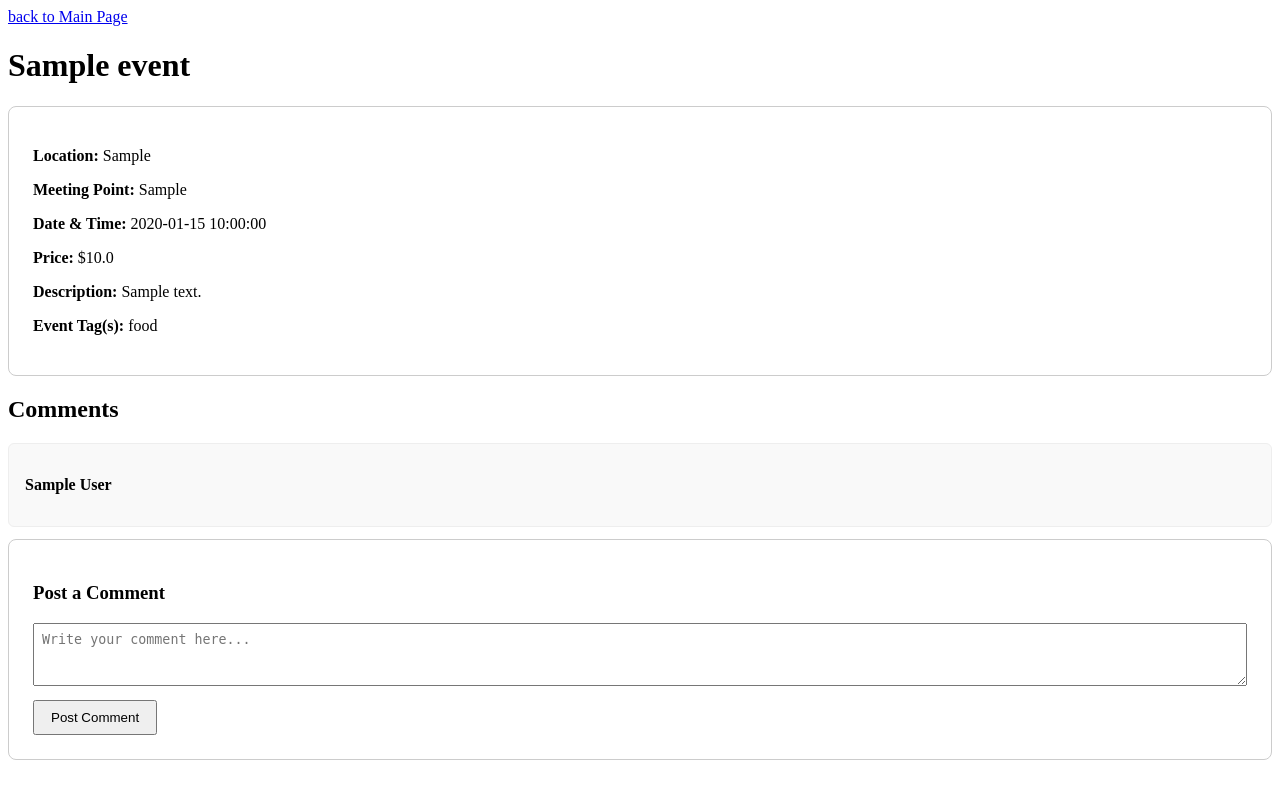
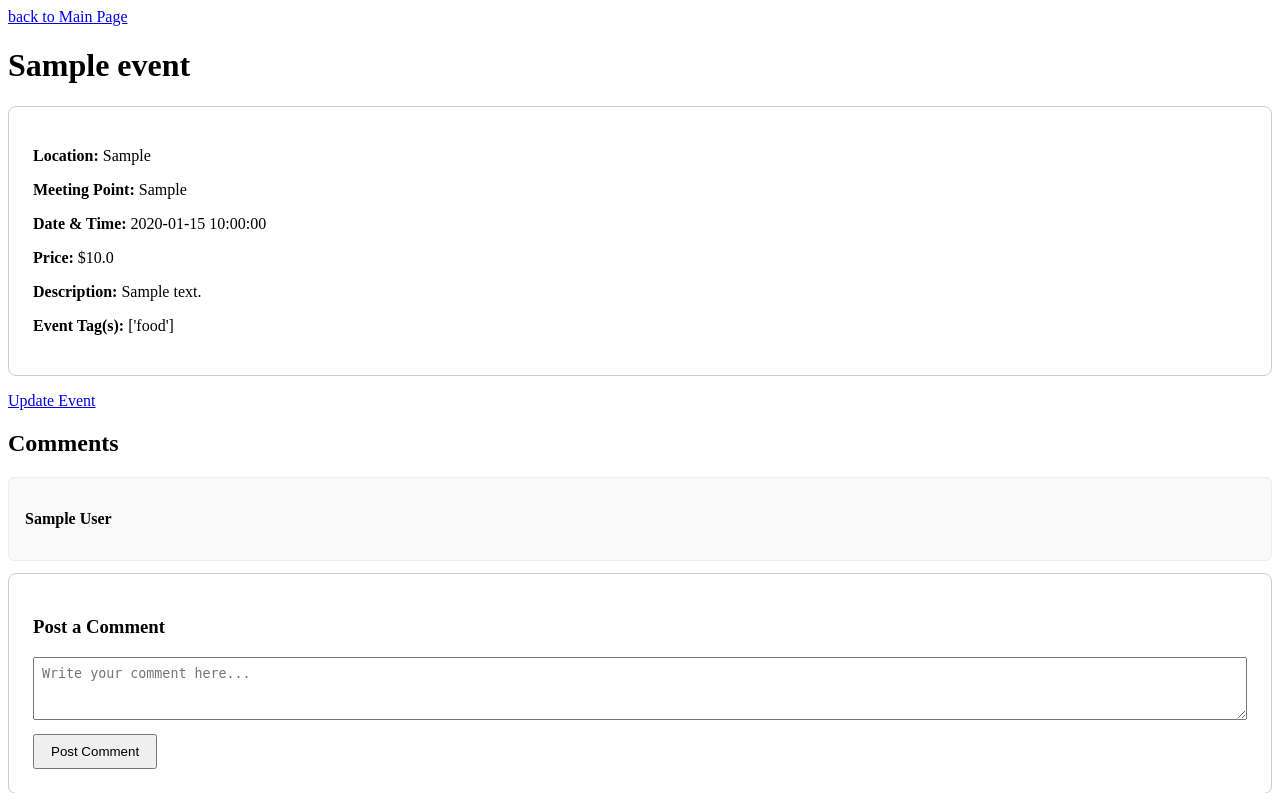
Before and after one commit to rchenryy/SideQuests, a Flask app: page /event/1 in a window 1280 px wide. Shown: the top 793 px of the page. Before the commit the page ends 760 px from the top, so only its background shows below. Run offline with Flask 3, Linux system fonts and the light colour scheme; the visitor is signed in with stand-in values (Sample User, id 1); tables that the repository leaves empty hold one stand-in row (values such as "Sample post").

Commit message:
added onto update event

```diff
--- a/draft/app.py
+++ b/draft/app.py
@@ -81,6 +81,7 @@ def event(eid):
     with pymysql.connect(read_default_file="~/.my.cnf", database="squest_db") as conn:
         event = db.find_event(eid, conn)
         if event:
+            event['event_type'] = event['event_type'].split(',')
             comments = db.find_comments(eid, conn)
             if comments:
                 return render_template("event.html", event=event, comments=comments)
@@ -93,6 +94,9 @@ def event(eid):
             button_value = request.form.get('update')
             if button_value == 'update':
                 return redirect(url_for('update_event', eid=eid))
+
+            # instead of this, maybe making the "button" a
+            # link to the correct endpoint?
         return redirect(url_for("main"))
 
 
--- a/draft/db.py
+++ b/draft/db.py
@@ -127,7 +127,8 @@ def find_user(uid, conn):
 
 def find_event(eid, conn):
     with conn.cursor(pymysql.cursors.DictCursor) as curs:
-        curs.execute("""SELECT uid, name, event_name, event_type, city, date, meeting_point, description, attachment, price
+        curs.execute(
+            """SELECT uid, name, event_name, event_type, city, date, meeting_point, description, attachment, price
                         FROM event
                         INNER JOIN user USING (uid)
                         WHERE eid = %s;""",
--- a/draft/templates/event.html
+++ b/draft/templates/event.html
@@ -26,11 +26,13 @@
         <p><strong>Event Tag(s):</strong> {{event.event_type}}</p>
     </div>
 
-    <form method="POST" action="{{ url_for('event', eid=event.eid) }}">
+    <form method="POST" action="{{ url_for('event', eid=event.eid)}}">
     {% if event.uid == session['user']['uid'] %}
         <button type = "submit" name="update" value="update">Update Event</button>
     {% endif %}
     </form>
+
+    <a href="{{ url_for('event', eid=event.eid)}}">Update Event</a>
 
     <!-- Comments Display -->
     <h2>Comments</h2>
```
